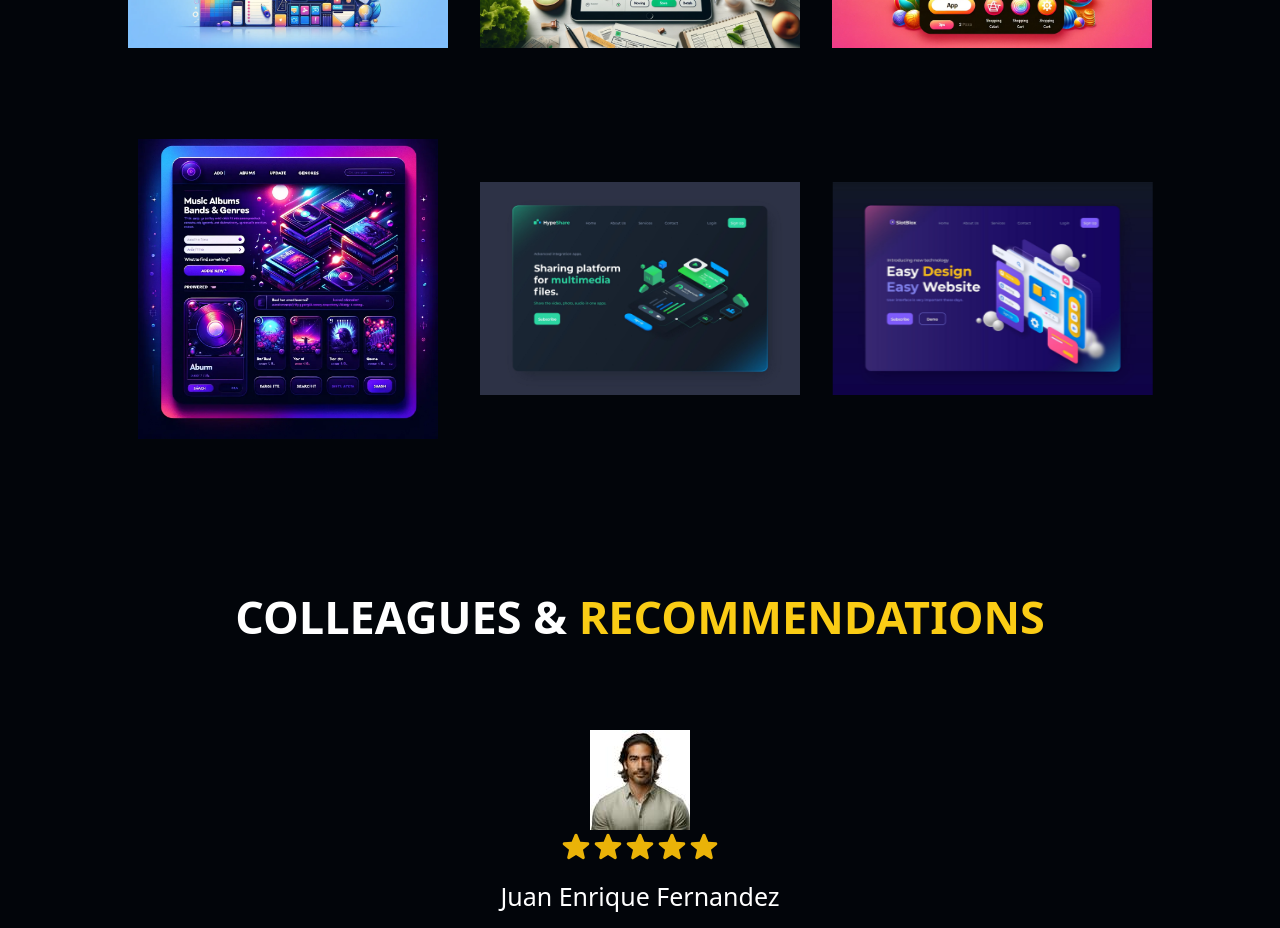
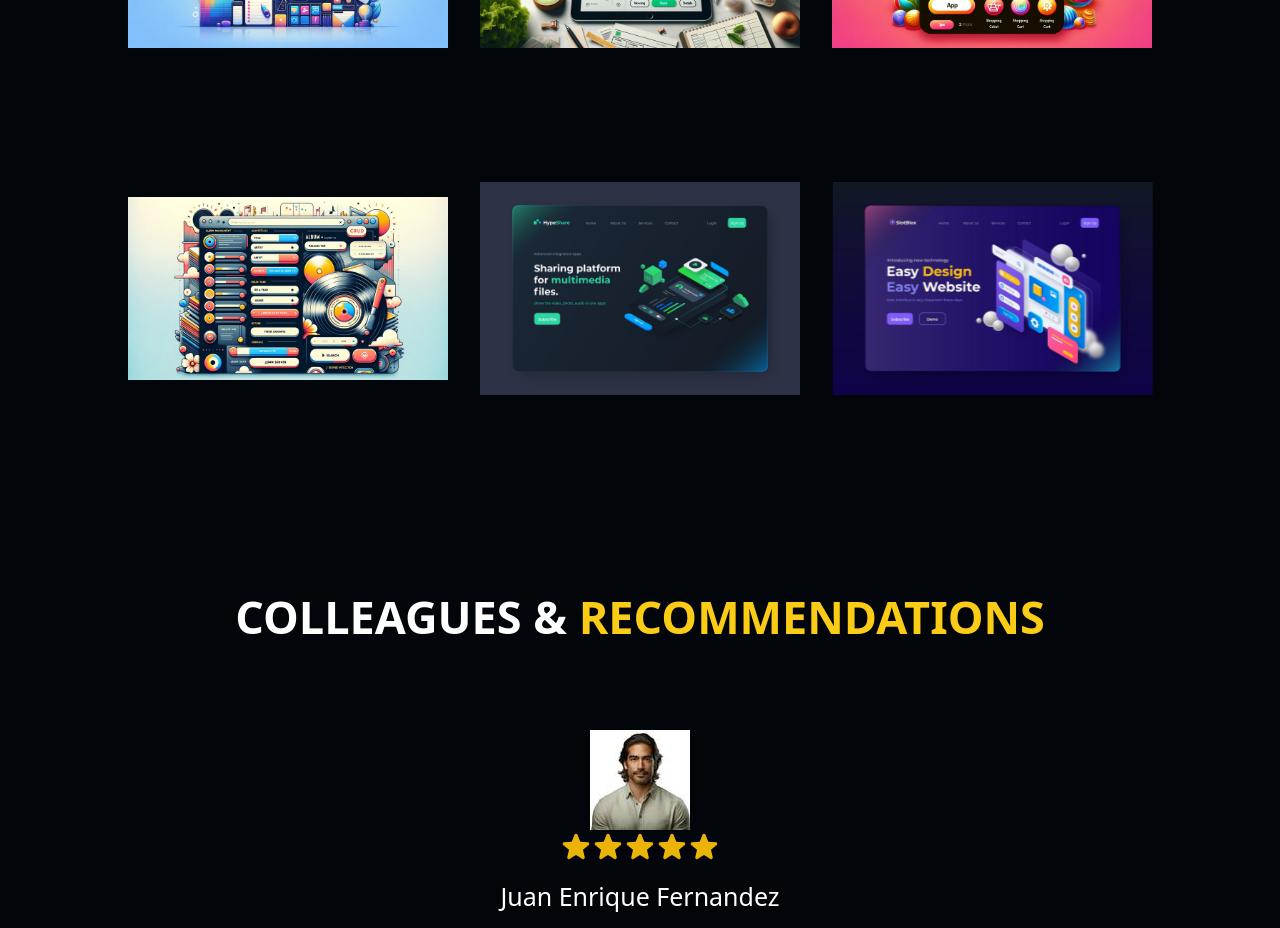
Before and after one commit to MarioDanilo0111/port_folio, a Next.js app: page / in a window 1280 px wide. Shown: the part 5440-6368 px from the top of the page. Built offline with nearby package versions, Linux system fonts and the light colour scheme.

Commit message:
New save-miw Picture Project

```diff
--- a/pages/Components/Projects.tsx
+++ b/pages/Components/Projects.tsx
@@ -68,7 +68,7 @@ const Projects = () => {
             >
               <div className="transform cursor-pointer hover:-rotate-6 transition-all duration-200 relative w-[100%] h-[200px] md:h-[300px]">
                 <Image
-                  src="/images/save-miwEX.webp"
+                  src="/images/save-miw.webp"
                   alt="portfolio"
                   layout="fill"
                   objectFit="contain"
```
Also changed, not shown: public/images/save-miw.webp (added), public/images/save-miwEX.webp (deleted).
